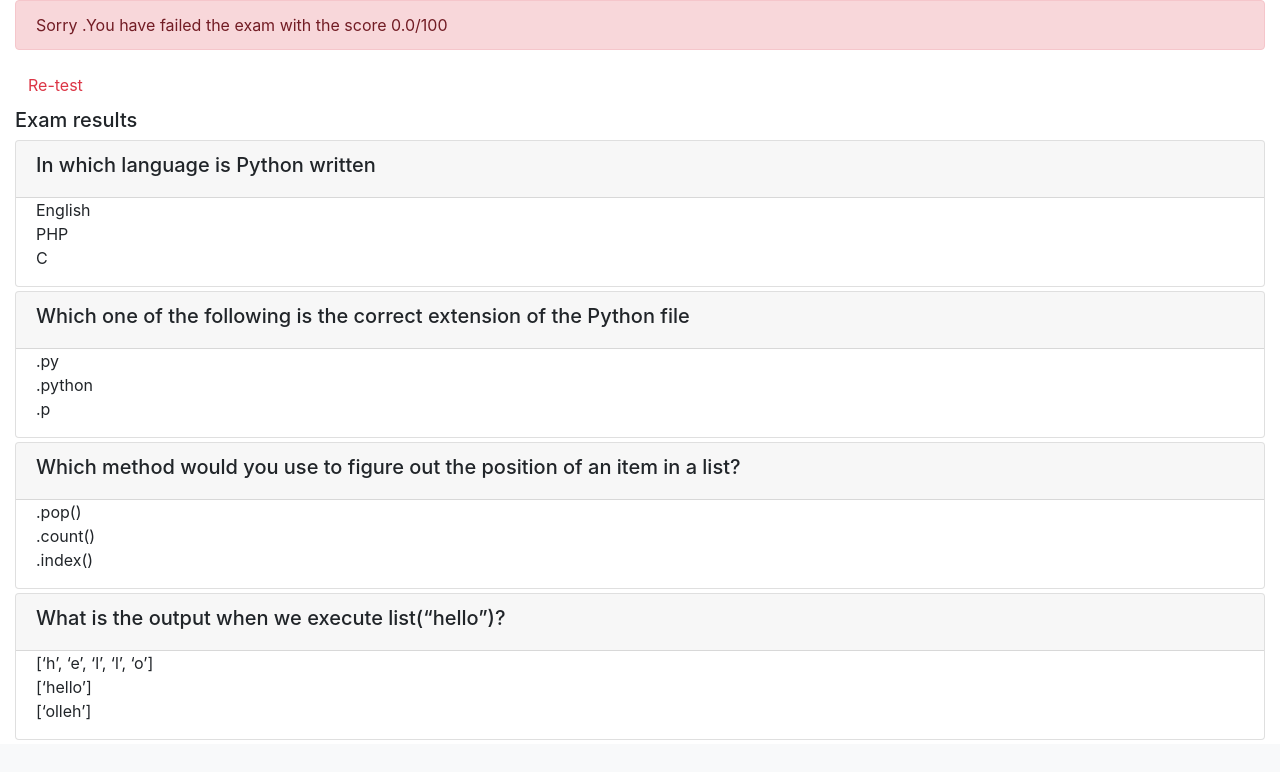
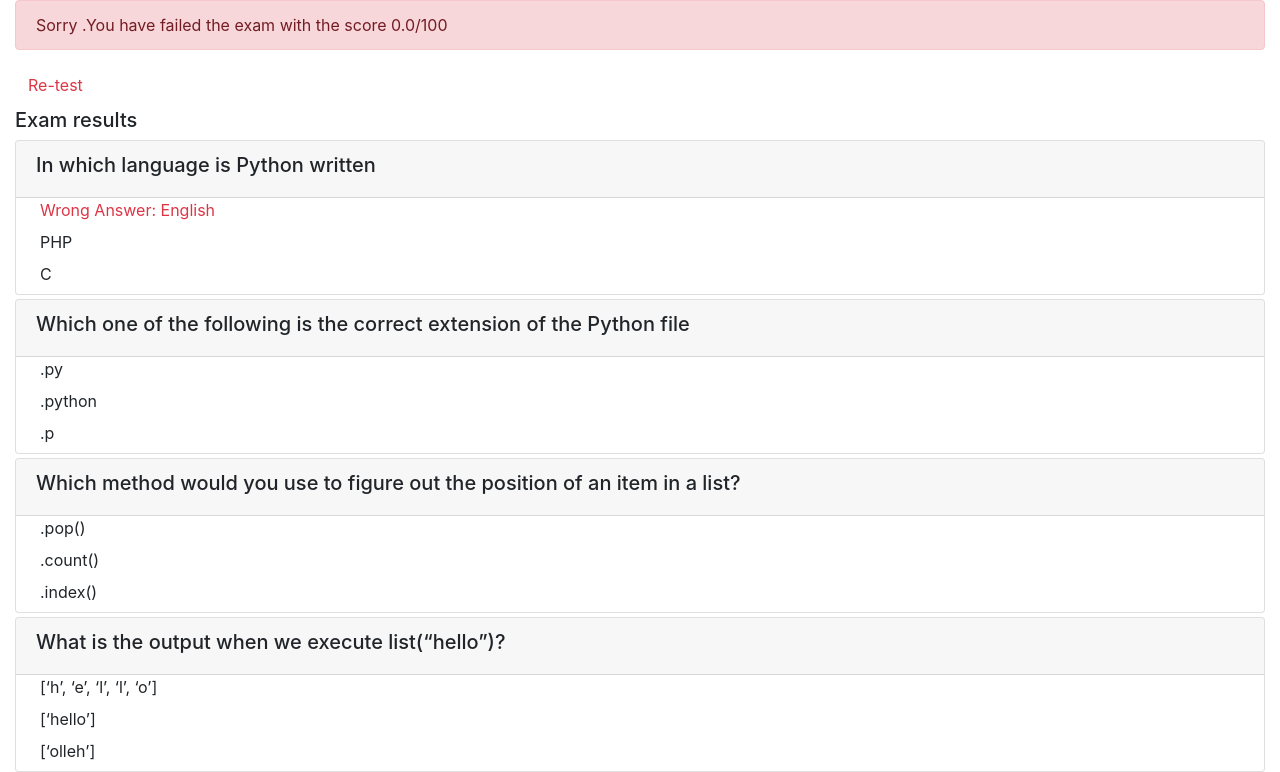
Before and after one commit to gittestcbrl/django_final_project, a Django app: page /onlinecourse/course/1/submission/1/result/ in a window 1280 px wide. Shown: the part 56-828 px from the top of the page. Before the commit the page ends 796 px from the top, so only its background shows below. Run offline with Django 3.2, Linux system fonts and the light colour scheme; data comes from the database, SQL or seed files in the repository; both versions use the stored data as it was after the commit; some libraries are stand-ins or nearby versions.

Commit message:
exam result display completed

```diff
--- a/onlinecourse/templates/onlinecourse/exam_result_bootstrap.html
+++ b/onlinecourse/templates/onlinecourse/exam_result_bootstrap.html
@@ -55,13 +55,21 @@
                 <div class="card mt-1">
                     <div class="card-header"><h5>{{ question.question_text}}</h5></div>
                     {% csrf_token %}
-                    <div class="form-group">
+                    <div class="ml-4">
                         {% for choice in question.choice_set.all %}
-                            <div class="form-check">
-                                <label class="form-check-label">
-                                    {{ choice.choice_text }}
-                                </label>
-                            </div>
+                            {% if choice.id in correct_ids %}
+                                <div class="text-success">
+                                    <label> Correct Answer: {{ choice.choice_text }} </label>
+                                </div>
+                            {% elif choice.id in selected_ids %}
+                                <div class="text-danger">
+                                    <label> Wrong Answer: {{ choice.choice_text }} </label>
+                                </div>
+                            {% else %}
+                                <div>
+                                    <label> {{ choice.choice_text }} </label>
+                                </div>
+                            {% endif %}
                         {% endfor %}
                     </div>
                 </div>
--- a/onlinecourse/views.py
+++ b/onlinecourse/views.py
@@ -159,13 +159,16 @@ def show_exam_result(request, course_id, submission_id):
     except Submission.DoesnotExist:
         return HttpResponse('<h1>Submission id was not found</h1>')
     ans_grade = 0
+    correct_ids = []
     qn_sum_grade = sum(i.grade for i in course.question_set.all())
     for choice in submitted.choices.all():
         if choice.question.is_get_score([choice.id]):
             ans_grade += choice.question.grade
+            correct_ids.append(choice.id)
 
     context = {}
     context['course'] = course
     context['grade'] = (ans_grade/qn_sum_grade) * 100
-    context['selected_ids'] = submitted.choices
+    context['selected_ids'] = list(submitted.choices.all().values_list('id', flat=True))
+    context['correct_ids'] = correct_ids
     return render(request, 'onlinecourse/exam_result_bootstrap.html', context=context)
```
Also changed, not shown: db.sqlite3.
